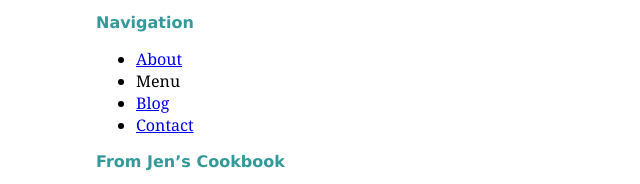
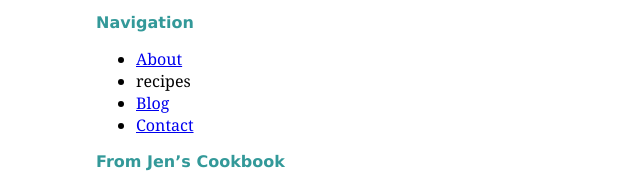
Before and after one commit to maxiejw/fid, a plain HTML site: page blackgoose/recipes.html in a window 1280 px wide. Shown: the part 281-465 px from the top of the page, 0-640 px from the left. Drawn offline with Linux system fonts and the light colour scheme.

Commit message:
Update recipes.html

```diff
--- a/blackgoose/recipes.html
+++ b/blackgoose/recipes.html
@@ -36,7 +36,7 @@ small {
 <h2>Navigation</h2>
 <ul>
 	<li><a href="/blackgoose/menu.html">About</a></li>
-	<li>Menu</li>
+	<li>recipes</li>
 	<li><a href="blackgoose/blog.html">Blog</a></li>
 	<li><a href="blackgoose/contact.html">Contact</a></li>
 </ul>
```
